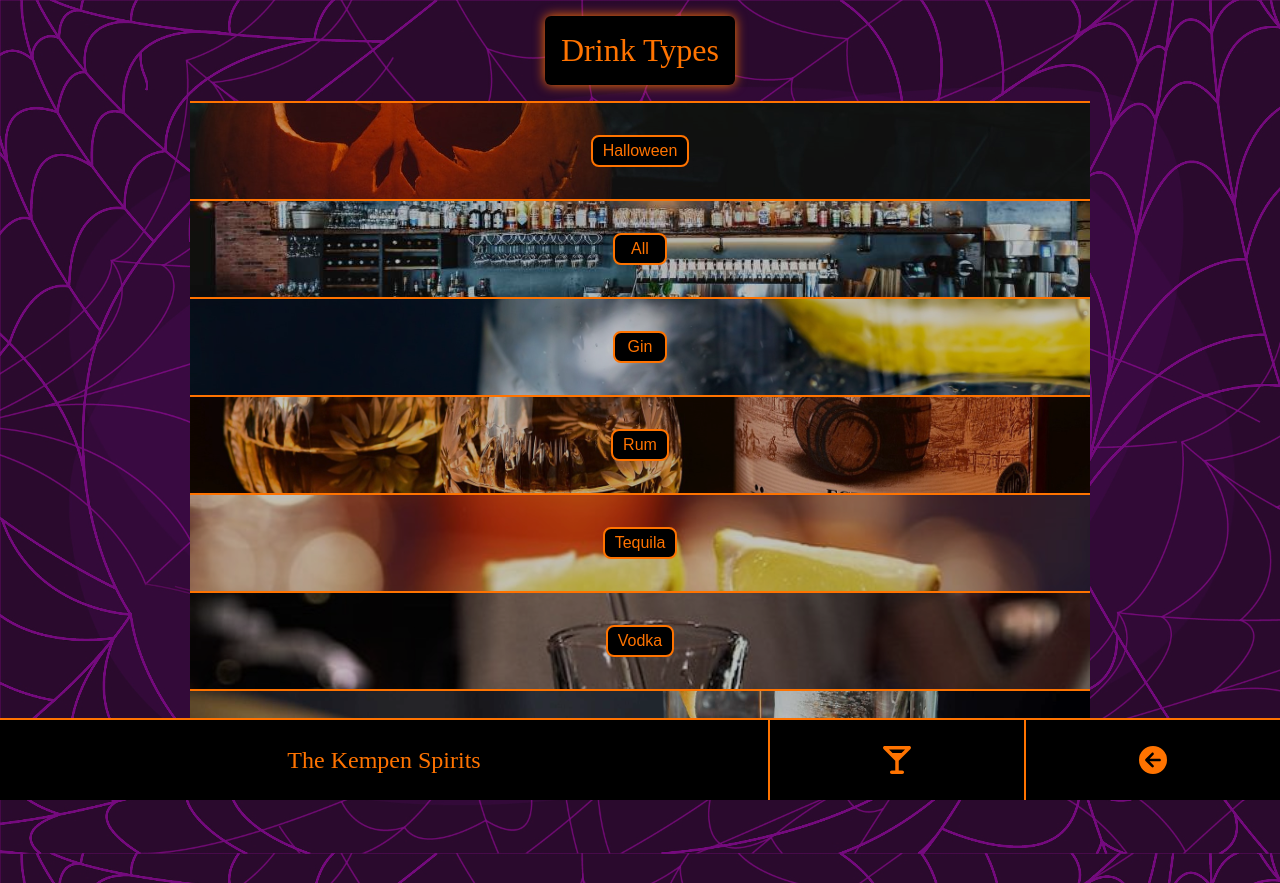
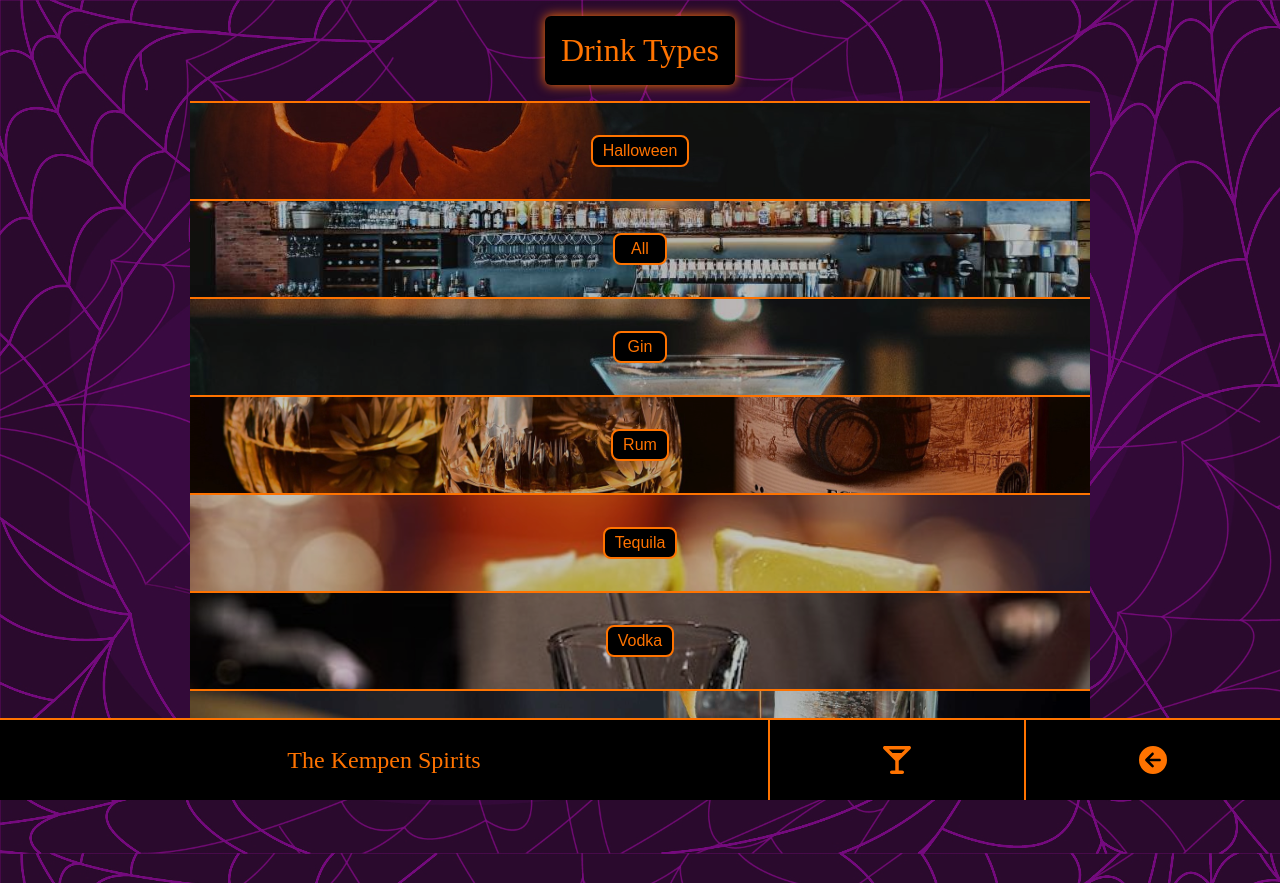
Before and after one commit to dkempen98/menu-application, a React (Create React App) app in the folder client/: page /drinks in a window 1280 px wide. Built offline with nearby package versions, Linux system fonts and the light colour scheme; a web font is replaced by a local one.

Commit message:
Adjust images

```diff
--- a/client/src/App.css
+++ b/client/src/App.css
@@ -318,7 +318,7 @@ footer {
 
 .gin {
   background-image: url('./images/gin.jpg');
-  background-position: center center;
+  background-position: top left;
 }
 
 .rum {
--- a/client/src/data/RecipeSample.json
+++ b/client/src/data/RecipeSample.json
@@ -132,7 +132,7 @@
     "specialty": false
   },
   {
-    "drinkName": "White Russian",
+    "drinkName": "Pumpkin Spice White Russian",
     "category": "Vodka",
     "description": "This is the description of a Tequila Sunrise",
     "ingredient": "Silver Tequila",
```
Also changed, not shown: client/public/images/monster-smash.jpg (renamed from client/public/images/silver-bullet.jpg), client/src/images/gin.jpg.
